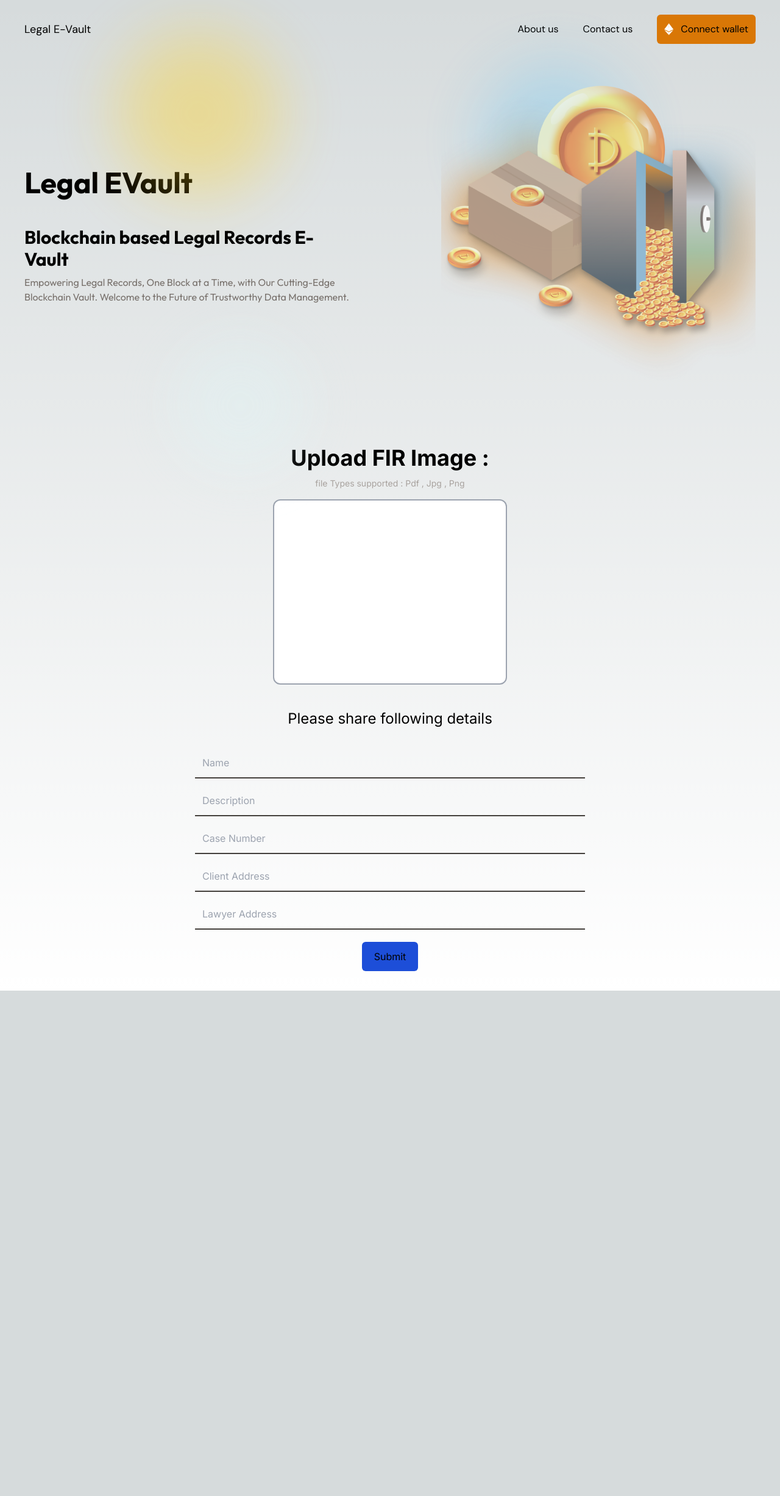
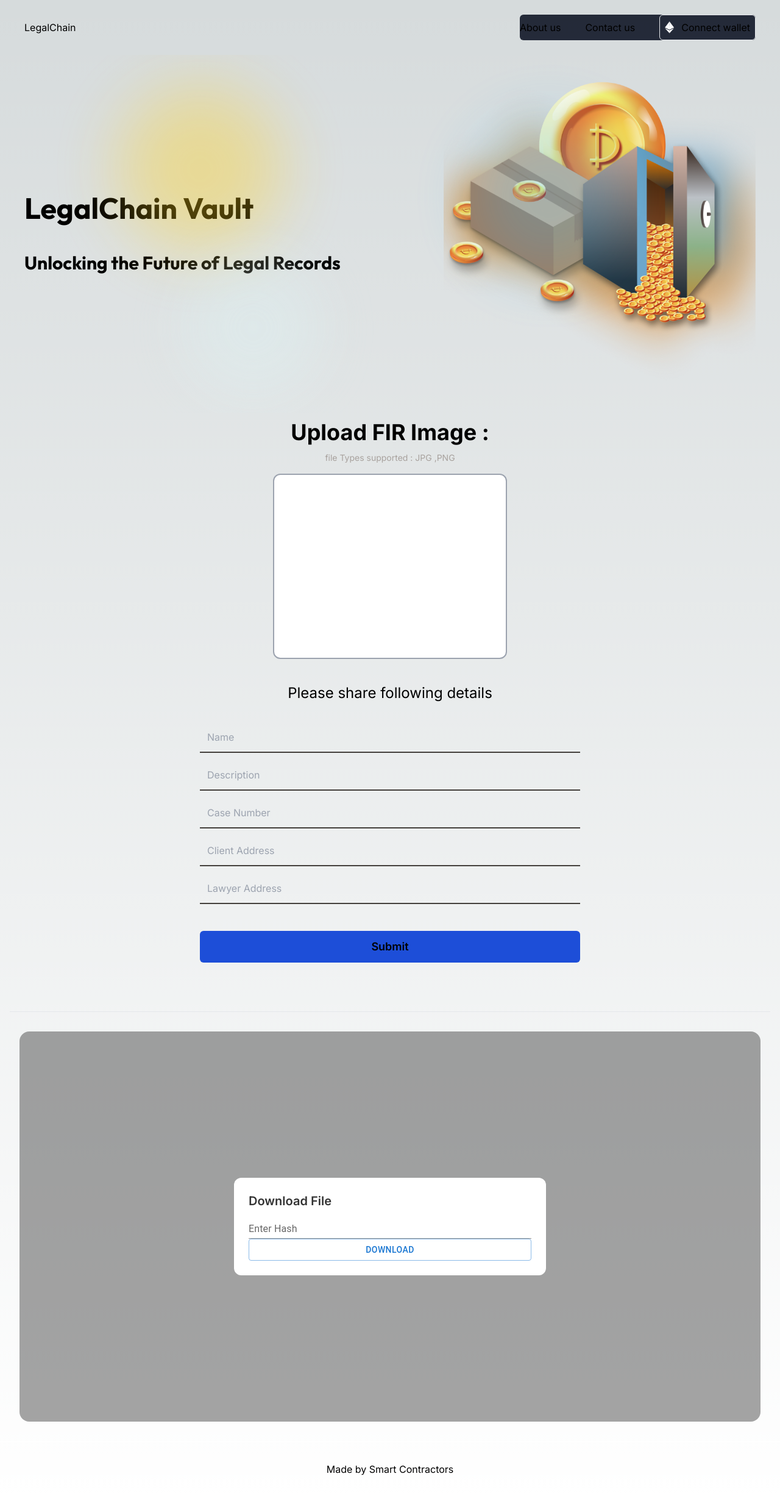
Before and after one commit to ankit-k56/Blockchain-Evault, a Next.js app: page / in a window 1280 px wide. Shown: the whole page at 61% size. Before the commit the page ends 1625 px from the top, so only its background shows below. Built offline with nearby package versions, Linux system fonts and the light colour scheme.

Commit message:
responsive and hash, footer

```diff
--- a/package.json
+++ b/package.json
@@ -9,6 +9,10 @@
     "lint": "next lint"
   },
   "dependencies": {
+    "@emotion/react": "^11.11.1",
+    "@emotion/styled": "^11.11.0",
+    "@mui/icons-material": "^5.14.9",
+    "@mui/material": "^5.14.10",
     "autoprefixer": "10.4.16",
     "eslint": "8.49.0",
     "eslint-config-next": "13.5.2",
--- a/src/app/globals.css
+++ b/src/app/globals.css
@@ -14,7 +14,6 @@
     --foreground-rgb: 255, 255, 255;
     --background-start-rgb: 0, 0, 0;
     --background-end-rgb: 0, 0, 0;
-    padding: 0px 30px;
     /* color: ye; */
 
   }
--- a/src/app/page.js
+++ b/src/app/page.js
@@ -1,11 +1,15 @@
-import Image from 'next/image'
 import Hero from '@/components/Hero'
 import Form from '@/components/Form'
+import DownloadFile from '@/components/DownloadFile'
+import Footer from '@/components/Footer'
 export default function Home() {
   return (
-    <main className='max-w-[1300px] mx-auto'>
+    <main>
       <Hero/>
       <Form/>
+      <hr className='mt-20 mx-4'/>
+      <DownloadFile />
+      <Footer />
     </main>
   )
 }
--- /dev/null
+++ b/src/components/DownloadFile.jsx
@@ -0,0 +1,30 @@
+'use client'
+
+import TextField from '@mui/material/TextField';
+import Button from '@mui/material/Button';
+import { useState } from 'react';
+
+const DownloadFile = () => {
+    const [hashValue, setHashValue] = useState()
+    console.log('hash', hashValue)
+    const handleChange = (e) => {
+        setHashValue(e.target.value);
+    };
+  return (
+    <div className="bg-[#1c1c1c] items-center my-8 mx-4 md:mx-8 bg-opacity-40 flex rounded-2xl flex-col justify-center h-[80vh] md:px-8">
+        <div className='w-11/12 md:w-7/12 lg:w-6/12 max-w-lg bg-white p-6 rounded-xl'>
+            <h1 className="text-xl text-black font-semibold text-opacity-80">Download File</h1>
+            <TextField id="standard-basic"
+                label="Enter Hash"
+                variant="standard"
+                className='w-full mt-8'
+                value={hashValue}
+                onChange={handleChange}
+            />
+            <Button variant="outlined" className='w-full mt-8'>Download</Button>
+        </div>
+    </div>
+  )
+};
+
+export default DownloadFile;
--- /dev/null
+++ b/src/components/Footer.jsx
@@ -0,0 +1,9 @@
+const Footer = () => {
+  return (
+    <div className="border-t-2 text-center py-8  border-white">
+        Made by Smart Contractors
+    </div>
+  )
+};
+
+export default Footer;
--- a/src/components/Form.jsx
+++ b/src/components/Form.jsx
@@ -34,7 +34,28 @@ const Form = () => {
 
     }
   return (
-    <form className='w-full py-8 flex flex-col items-center '>
+    <>
+    <form className='w-full flex flex-col items-center px-4'>
+      <h1 className='text-2xl md:text-4xl font-bold py-3'>Upload FIR Image :</h1>
+      <p className='text-sm text-stone-400'>file Types supported : JPG ,PNG  </p>
+      <div className='flex space-y-4 w-full justify-center'>
+           <input type="file" name='file' onChange={inpChangeHandler} required id="file" accept=".pdf, .jpg, .png" className="hidden"  />
+            {!inpData.file &&<label htmlFor="file" className="cursor-pointer bg-white w-[80vw] md:w-[30vw] hover:bg-gray-100 text-white font-medium py-[100px] md:py-[150px] px-[15vw] rounded-xl border-2  border-gray-400 sm:px-[13vw] ss:px-[15vw] xs:px-[20vw] xxs:px-[25vw]">
+            </label>}
+            {inpData.file && <p>File choosen: {inpData.file}</p>}
+        </div>
+        <div className='flex flex-col md:w-[50%] text-center py-5 space-y-3 w-full'>
+            <h1 className=' py-5 text-2xl'>Please share following details</h1>
+            <input type="text" onChange={inpChangeHandler} name='name'  placeholder='Name' className='bg-transparent border-b-2 p-3 border-b-stone-700'/>
+            <input type="text" onChange={inpChangeHandler} name='description' placeholder='Description' className='bg-transparent border-b-2 p-3 border-b-stone-700'/>
+            <input type="text" onChange={inpChangeHandler} name='case_number' placeholder='Case Number' className='bg-transparent border-b-2 p-3 border-b-stone-700'/>
+            <input type="text" onChange={inpChangeHandler} name='client' placeholder='Client Address' className='bg-transparent border-b-2 p-3 border-b-stone-700'/>
+            <input type="text" onChange={inpChangeHandler} name='lawyer' placeholder='Lawyer Address' className='bg-transparent border-b-2 p-3 border-b-stone-700'/>
+        </div>
+        <button className='bg-blue-700 w-full font-semibold text-lg mt-6 p-5 md:w-1/2 py-3 rounded-md'>Submit</button>
+    </form>
+
+    {/* <form className='w-full py-8 flex flex-col items-center '>
       <h1 className='text-xl md:text-4xl font-bold py-3'>Upload FIR Image :</h1>
       <p className='text-xs md:text-sm text-stone-400'>file Types supported : Pdf , Jpg , Png </p>
       <div className='flex space-y-4'>
@@ -53,7 +74,8 @@ const Form = () => {
             <input type="text" onChange={inpChangeHandler} name='lawyer' placeholder='Lawyer Address' className='bg-transparent border-b-2 p-3 border-b-stone-700'/>
         </div>
         <button className='bg-blue-700 p-5 py-3 rounded-md'>Submit</button>
-    </form>
+    </form> */}
+    </>
   )
 }
 
--- a/src/components/Hero.jsx
+++ b/src/components/Hero.jsx
@@ -4,17 +4,15 @@ import { Outfit } from 'next/font/google'
 const outfit = Outfit({ subsets: ['latin'] })
 const Hero = () => {
   return (
-    <div className={` flex sm:flex-row flex-col items-center justify-between relative md:static  md:p-10 ${outfit.className}`}>
-        <div className='absolute -top-4 -left-10 h-24 w-24 md:w-52 md:h-52 bg-[#ffd11a] rounded-full animate-blob1 filter blur-2xl opacity-[37%] animation-delay-4' />
-        <div className='absolute top-10 right-10 h-24 w-24 md:w-52 md:h-52 bg-[#33bbff] rounded-full animate-blob2 filter blur-2xl opacity-[24%] animation-delay-4' />
-        <div className='absolute -bottom-8 left-10 h-24 w-24 md:w-52 md:h-52 bg-[#def9fa] rounded-full animate-blob3 filter blur-2xl opacity-[27%] animation-delay-2' />
-        <section className='font-bold w-[80%] sm:w-[45%] space-y-5 md:space-y-12 py-5 md:py-16'>
-            <h1 className='text-xl sm:text-3xl md:text-5xl'>Legal EVault</h1>
-            <h1 className='text-base sm:text-xl md:text-3xl'>Blockchain based Legal Records E-Vault
-            <p className='text-xs md:text-base font-normal text-stone-500 py-2'>Empowering Legal Records, One Block at a Time, with Our Cutting-Edge Blockchain Vault. Welcome to the Future of Trustworthy Data Management.</p></h1>
-
+    <div className={`flex flex-col md:flex-row items-center  justify-between p-10 overflow-hidden relative ${outfit.className}`}>
+        <div className='absolute -top-4 -left-10 w-52 h-52 bg-[#ffd11a] rounded-full animate-blob1 filter blur-2xl opacity-[37%] animation-delay-4' />
+        <div className='absolute top-10 right-10 w-52 h-52 bg-[#33bbff] rounded-full animate-blob2 filter blur-2xl opacity-[24%] animation-delay-4' />
+        <div className='absolute -bottom-8 left-10 w-52 h-52 bg-[#def9fa] rounded-full animate-blob3 filter blur-2xl opacity-[27%] animation-delay-2' />
+        <section className='font-bold space-y-12 py-16'>
+            <h1 className='text-5xl'>LegalChain Vault</h1>
+            <h1 className='text-3xl'>Unlocking the Future of Legal Records</h1>
         </section>
-      <Image src={'/locker.png'} alt='locker' className='opacity-[0.7] w-[60%] md:w-[43%] h-[80%]' width={500} height={500}/>
+        <Image src={'/locker.png'} alt='locker' width={500} height={500} className='w-[300px] md:w-[40vw]'/>
     </div>
   )
 }
--- a/src/components/Navbar.jsx
+++ b/src/components/Navbar.jsx
@@ -1,20 +1,29 @@
-import React from 'react'
+'use client'
+import React, { useState } from 'react'
 import {FaWallet} from "react-icons/fa";
 import Image from 'next/image';
-import { DM_Sans } from 'next/font/google'
-const dmSans = DM_Sans({ subsets: ['latin'] })
+import { RiMenu3Line } from 'react-icons/ri'
 
 const Navbar = () => {
+  const [showNavbar, setShowNavbar] = useState(false)
   return (
-    <nav className={`${dmSans.className}  flex justify-between  md:px-10 py-4 md:p-6 items-center`}>
-        <h1 className='text-lg  '>Legal E-Vault</h1>
-        <ul className='flex gap-4 md:gap-10 text-sm md:text-base items-center'>
+    <nav className='flex justify-between md:px-4 lg:px-10 py-6 items-center px-4'>
+        <h1>LegalChain</h1>
+        <RiMenu3Line
+          className='text-2xl md:hidden'
+          onClick={() => setShowNavbar((prev) => !prev)}
+        />
+        <ul className={`flex z-10 flex-col md:flex-row absolute md:static top-16 right-8 bg-gray-900 bg-opacity-90 rounded-md md:p-0 p-4 gap-8 md:gap-10 items-center ${showNavbar ? "block" : "md:flex hidden"}`}>
             <li>About us</li>
             <li>Contact us</li>
-            <li> <button className=' bg-amber-600 p-3  rounded-md'><div className='flex items-center gap-3'>
-                <Image src={'/eth.svg'} alt='eth' width={15} height={10}/>
-                <h1>Connect wallet</h1>
-                </div> </button> </li>
+            <li>
+              <button className='border p-2 rounded-md'>
+                <div className='flex items-center gap-3'>
+                  <Image src={'/eth.svg'} alt='eth' width={15} height={10}/>
+                  <h1>Connect wallet</h1>
+                </div>
+              </button>
+            </li>
         </ul>
     </nav>
   )
```
Also changed, not shown: 1 other file (tests, documents, lock files or other folders).
